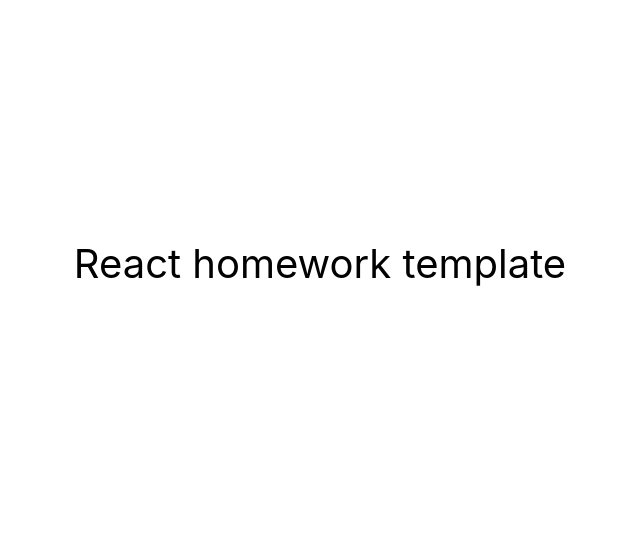
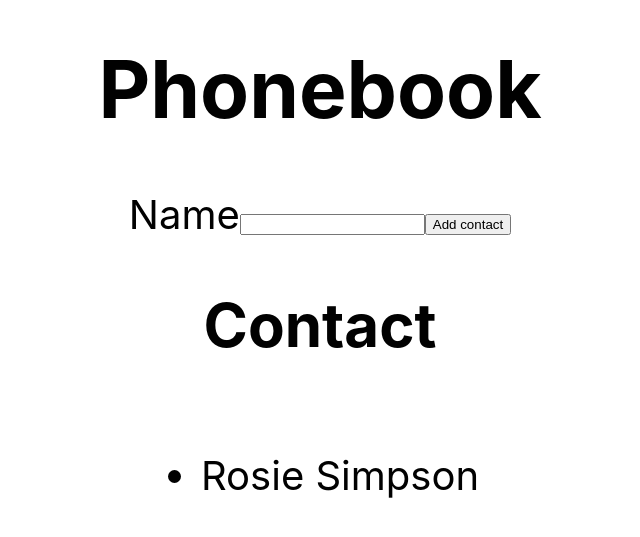
Before and after one commit to Stylize-K/goit-react-hw-02-phonebook, a React (Create React App) app: page / in a window 1280 px wide. Shown: the part 137-674 px from the top of the page, without its empty margins (320-960 px from the left). Built offline with nearby package versions, Linux system fonts and the light colour scheme.

Commit message:
Add base logic to App component

```diff
--- a/src/components/App.jsx
+++ b/src/components/App.jsx
@@ -1,16 +1,66 @@
-export const App = () => {
+import { Component } from 'react';
+import { nanoid } from 'nanoid';
+
+export class App extends Component {
+  state = {
+    contacts: [{ id: 'id-1', name: 'Rosie Simpson' }],
+    name: '',
+  };
+
+  generetedId = () => {
+    return nanoid();
+  };
+
+  handleChange = event => {
+    const { name, value } = event.currentTarget;
+    this.setState({ [name]: value });
+  };
+
+  handleSubmit = event => {
+    event.preventDefault();
+    console.log(this.state);
+    const { contacts, name } = this.state;
+    this.setState({
+      contacts: [...contacts, { id: this.generetedId(), name: name }],
+    });
+  };
+
+  render() {
     return (
       <div
         style={{
           height: '100vh',
           display: 'flex',
+          flexDirection: 'column',
           justifyContent: 'center',
           alignItems: 'center',
           fontSize: 40,
-        color: '#010101'
+          color: '#010101',
         }}
       >
-      React homework template
+        <h1>Phonebook</h1>
+        <form onSubmit={this.handleSubmit}>
+          <label htmlFor={this.generetedId()}>
+            Name
+            <input
+              type="text"
+              name="name"
+              value={this.state.name}
+              onChange={this.handleChange}
+              // pattern="^[a-zA-Zа-яА-Я]+(([' -][a-zA-Zа-яА-Я ])?[a-zA-Zа-яА-Я]*)*$"
+              title="Name may contain only letters, apostrophe, dash and spaces. For example Adrian, Jacob Mercer, Charles de Batz de Castelmore d'Artagnan"
+              required
+            />
+          </label>
+          <button type="submit">Add contact</button>
+        </form>
+        <h2>Contact</h2>
+        <ul>
+          {this.state.contacts.map(contact => (
+            <li key={contact.id}>{contact.name}</li>
+          ))}
+        </ul>
       </div>
     );
-};
+  }
+}
```
Lines whose indentation alone changed are shown as unchanged.
